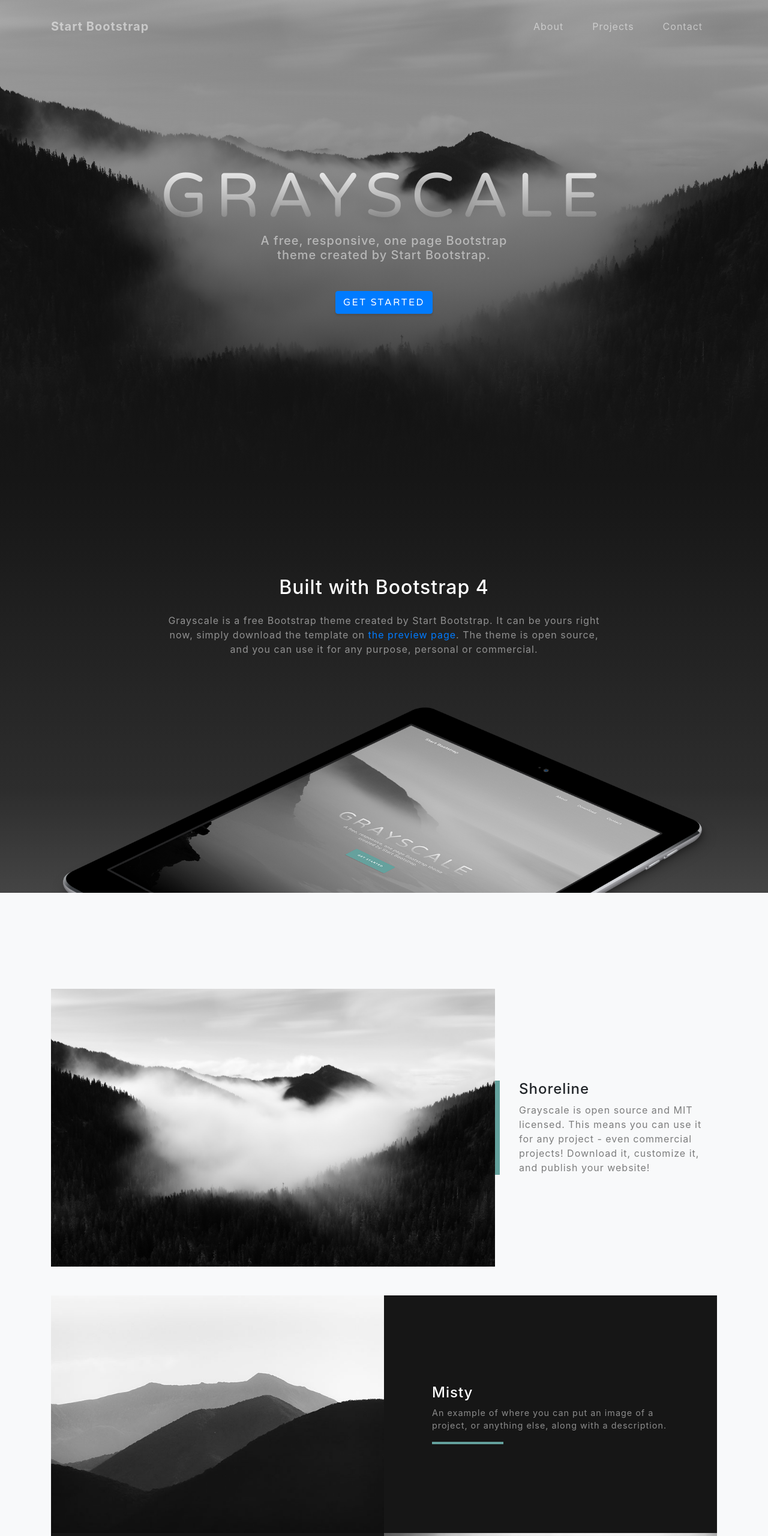
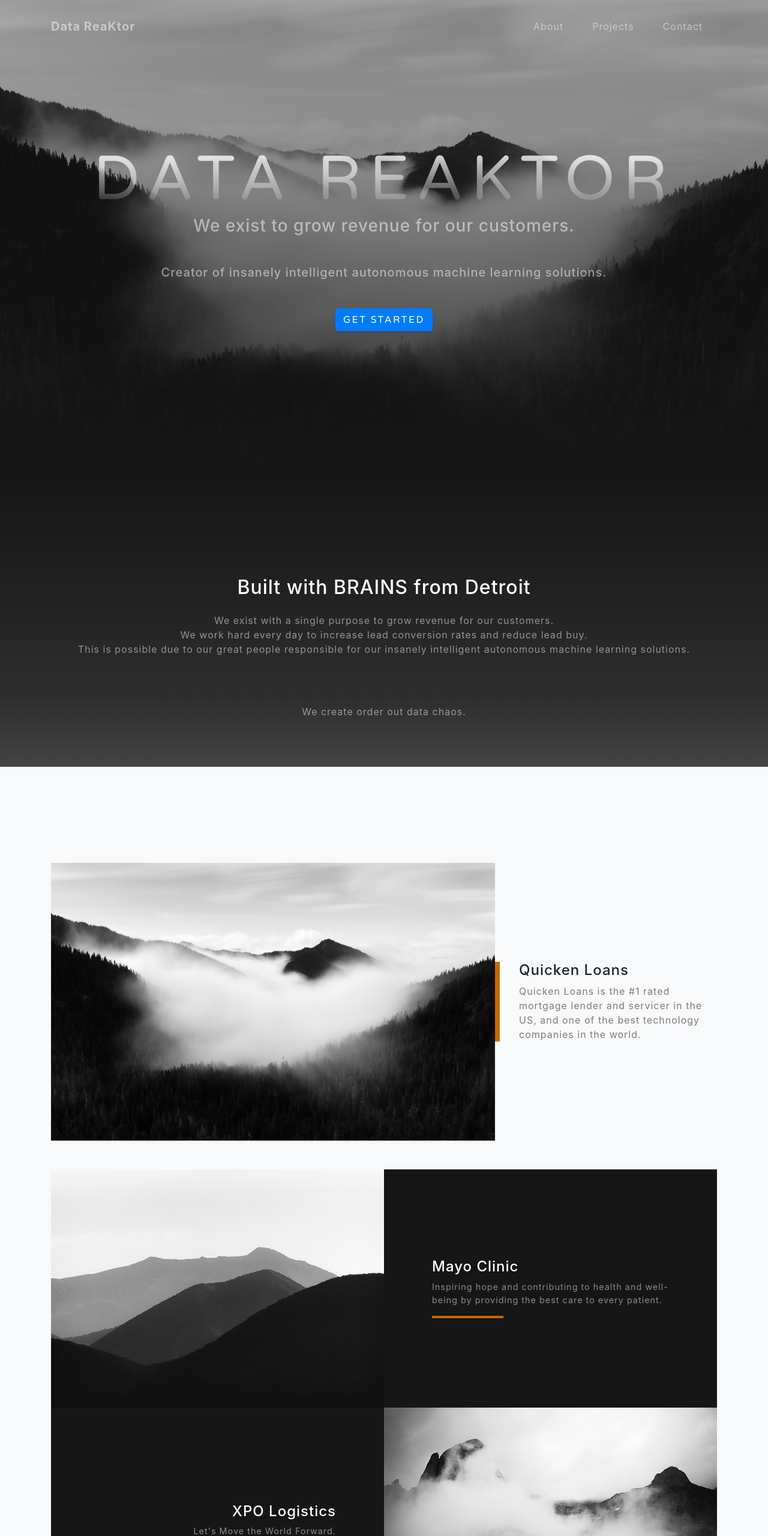
Before and after one commit to DataReaKtor-io/datareaktor-io.github.io, a website with bundled scripts: page index.html in a window 1280 px wide. Shown: the top 2560 px of the page at 60% size. Built offline with nearby package versions, Linux system fonts and the light colour scheme.

Commit message:
Updates to content

```diff
--- a/index.html
+++ b/index.html
@@ -5,10 +5,10 @@
 
   <meta charset="utf-8">
   <meta name="viewport" content="width=device-width, initial-scale=1, shrink-to-fit=no">
-  <meta name="description" content="">
-  <meta name="author" content="">
+  <meta name="description" content="We grow revenue and profit for our customers. We focus on how to increase lead conversion rates and reduce lead buy. We then deploy our autonomous machine learning solutions to create order out data chaos.">
+  <meta name="author" content="datareaktor.io">
 
-  <title>Grayscale - Start Bootstrap Theme</title>
+  <title>Data ReaKtor - We exist to grow revenue for our customers.</title>
 
   <!-- Bootstrap core CSS -->
   <link href="vendor/bootstrap/css/bootstrap.min.css" rel="stylesheet">
@@ -28,7 +28,7 @@
   <!-- Navigation -->
   <nav class="navbar navbar-expand-lg navbar-light fixed-top" id="mainNav">
     <div class="container">
-      <a class="navbar-brand js-scroll-trigger" href="#page-top">Start Bootstrap</a>
+      <a class="navbar-brand js-scroll-trigger" href="#page-top">Data ReaKtor</a>
       <button class="navbar-toggler navbar-toggler-right" type="button" data-toggle="collapse" data-target="#navbarResponsive" aria-controls="navbarResponsive" aria-expanded="false" aria-label="Toggle navigation">
         Menu
         <i class="fas fa-bars"></i>
@@ -53,8 +53,9 @@
   <header class="masthead">
     <div class="container d-flex h-100 align-items-center">
       <div class="mx-auto text-center">
-        <h1 class="mx-auto my-0 text-uppercase">Grayscale</h1>
-        <h2 class="text-white-50 mx-auto mt-2 mb-5">A free, responsive, one page Bootstrap theme created by Start Bootstrap.</h2>
+        <h1 class="mx-auto my-0 text-uppercase">Data ReaKtor</h1>
+        <h2 class="text-white-50 mx-auto mt-2 mb-5">We exist to grow revenue for our customers.</h2>
+		<h3 class="text-white-50 mx-auto mt-2 mb-5">Creator of insanely intelligent autonomous machine learning solutions.</h3>
         <a href="#about" class="btn btn-primary js-scroll-trigger">Get Started</a>
       </div>
     </div>
@@ -64,13 +65,12 @@
   <section id="about" class="about-section text-center">
     <div class="container">
       <div class="row">
-        <div class="col-lg-8 mx-auto">
-          <h2 class="text-white mb-4">Built with Bootstrap 4</h2>
-          <p class="text-white-50">Grayscale is a free Bootstrap theme created by Start Bootstrap. It can be yours right now, simply download the template on
-            <a href="http://startbootstrap.com/template-overviews/grayscale/">the preview page</a>. The theme is open source, and you can use it for any purpose, personal or commercial.</p>
+        <div class="col-lg-12 mx-auto">
+          <h2 class="text-white mb-4">Built with BRAINS from Detroit</h2>
+          <p class="text-white-50">We exist with a single purpose to grow revenue for our customers. <br>We work hard every day to increase lead conversion rates and reduce lead buy. <br>This is possible due to our great people responsible for our insanely intelligent autonomous machine learning solutions. </p><p class="text-white-50">We create order out data chaos.</p>
         </div>
       </div>
-      <img src="img/ipad.png" class="img-fluid" alt="">
+      <!-- img src="img/ipad.png" class="img-fluid" alt="" -->
     </div>
   </section>
 
@@ -85,8 +85,8 @@
         </div>
         <div class="col-xl-4 col-lg-5">
           <div class="featured-text text-center text-lg-left">
-            <h4>Shoreline</h4>
-            <p class="text-black-50 mb-0">Grayscale is open source and MIT licensed. This means you can use it for any project - even commercial projects! Download it, customize it, and publish your website!</p>
+            <h4>Quicken Loans</h4>
+            <p class="text-black-50 mb-0">Quicken Loans is the #1 rated mortgage lender and servicer in the US, and one of the best technology companies in the world.</p>
           </div>
         </div>
       </div>
@@ -100,8 +100,8 @@
           <div class="bg-black text-center h-100 project">
             <div class="d-flex h-100">
               <div class="project-text w-100 my-auto text-center text-lg-left">
-                <h4 class="text-white">Misty</h4>
-                <p class="mb-0 text-white-50">An example of where you can put an image of a project, or anything else, along with a description.</p>
+                <h4 class="text-white">Mayo Clinic</h4>
+                <p class="mb-0 text-white-50">Inspiring hope and contributing to health and well-being by providing the best care to every patient.</p>
                 <hr class="d-none d-lg-block mb-0 ml-0">
               </div>
             </div>
@@ -118,8 +118,8 @@
           <div class="bg-black text-center h-100 project">
             <div class="d-flex h-100">
               <div class="project-text w-100 my-auto text-center text-lg-right">
-                <h4 class="text-white">Mountains</h4>
-                <p class="mb-0 text-white-50">Another example of a project with its respective description. These sections work well responsively as well, try this theme on a small screen!</p>
+                <h4 class="text-white">XPO Logistics</h4>
+                <p class="mb-0 text-white-50">Let's Move the World Forward.</p>
                 <hr class="d-none d-lg-block mb-0 mr-0">
               </div>
             </div>
@@ -137,7 +137,7 @@
         <div class="col-md-10 col-lg-8 mx-auto text-center">
 
           <i class="far fa-paper-plane fa-2x mb-2 text-white"></i>
-          <h2 class="text-white mb-5">Subscribe to receive updates!</h2>
+          <h2 class="text-white mb-5">Stay in touch! You are important to us.</h2>
 
           <form class="form-inline d-flex">
             <input type="email" class="form-control flex-fill mr-0 mr-sm-2 mb-3 mb-sm-0" id="inputEmail" placeholder="Enter email address...">
@@ -161,7 +161,7 @@
               <i class="fas fa-map-marked-alt text-primary mb-2"></i>
               <h4 class="text-uppercase m-0">Address</h4>
               <hr class="my-4">
-              <div class="small text-black-50">4923 Market Street, Orlando FL</div>
+              <div class="small text-black-50">Downtown, Detroit MI</div>
             </div>
           </div>
         </div>
@@ -173,7 +173,7 @@
               <h4 class="text-uppercase m-0">Email</h4>
               <hr class="my-4">
               <div class="small text-black-50">
-                <a href="#">hello@yourdomain.com</a>
+                <a href="#">info@datareaktor.io</a>
               </div>
             </div>
           </div>
@@ -196,9 +196,6 @@
           <i class="fab fa-twitter"></i>
         </a>
         <a href="#" class="mx-2">
-          <i class="fab fa-facebook-f"></i>
-        </a>
-        <a href="#" class="mx-2">
           <i class="fab fa-github"></i>
         </a>
       </div>
@@ -209,7 +206,7 @@
   <!-- Footer -->
   <footer class="bg-black small text-center text-white-50">
     <div class="container">
-      Copyright &copy; Your Website 2019
+      Copyright &copy; datareaktor.io 2019
     </div>
   </footer>
 
--- a/scss/_masthead.scss
+++ b/scss/_masthead.scss
@@ -37,7 +37,11 @@
       letter-spacing: 0.8rem;
     }
     h2 {
-      max-width: 30rem;
+	  max-width: 50rem;
+	  font-size: 1.75rem;
+	}
+	h3 {
+      max-width: 50rem;
       font-size: 1.25rem;
     }
   }
--- a/scss/_variables.scss
+++ b/scss/_variables.scss
@@ -12,4 +12,4 @@
 $gray-900: #212529 !default;
 $black: #161616 !default;
 
-$primary: #64a19d !default;
+$primary: #c76a00 !default;
```
Also changed, not shown: css/grayscale.css, css/grayscale.min.css.
